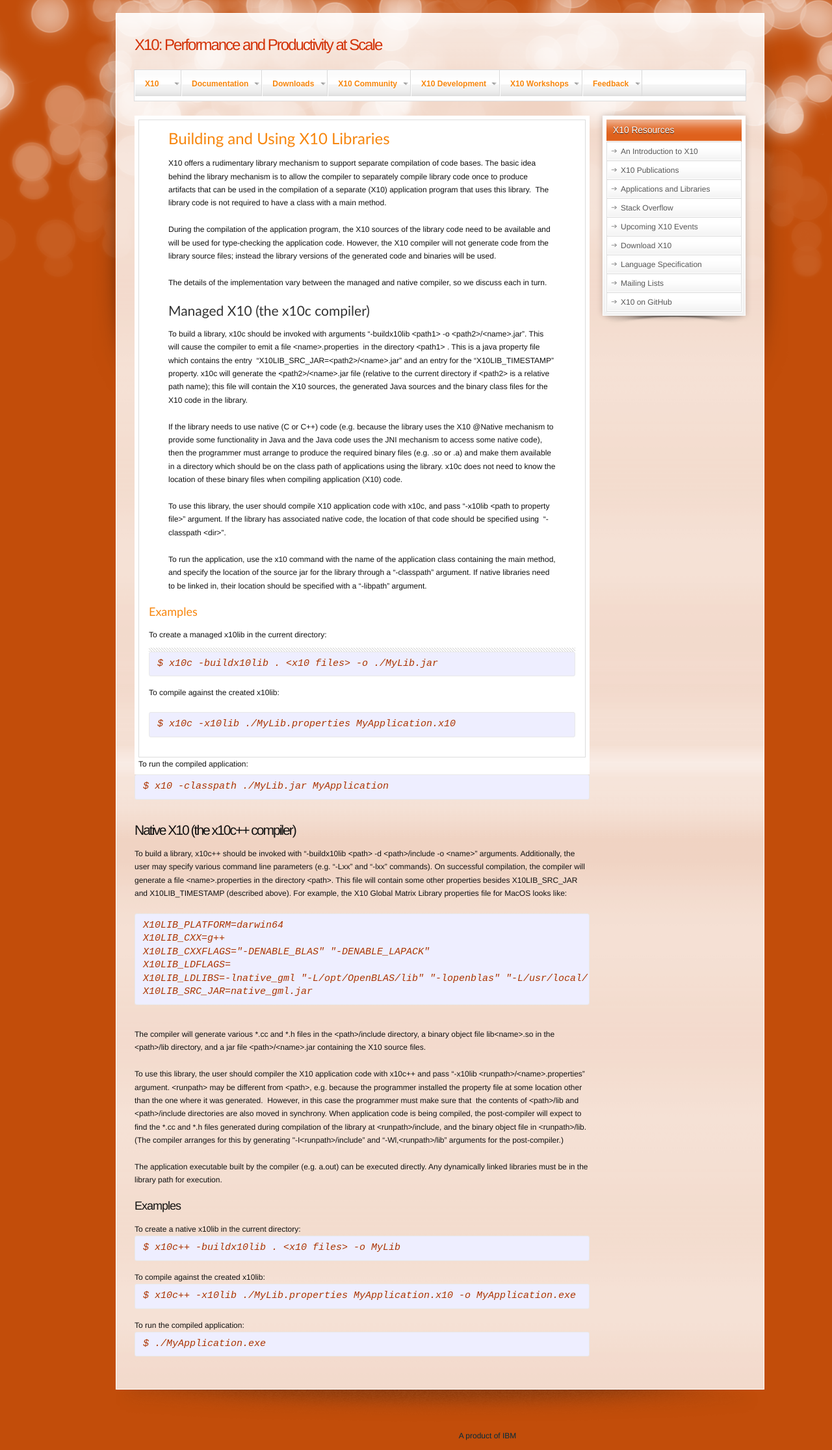
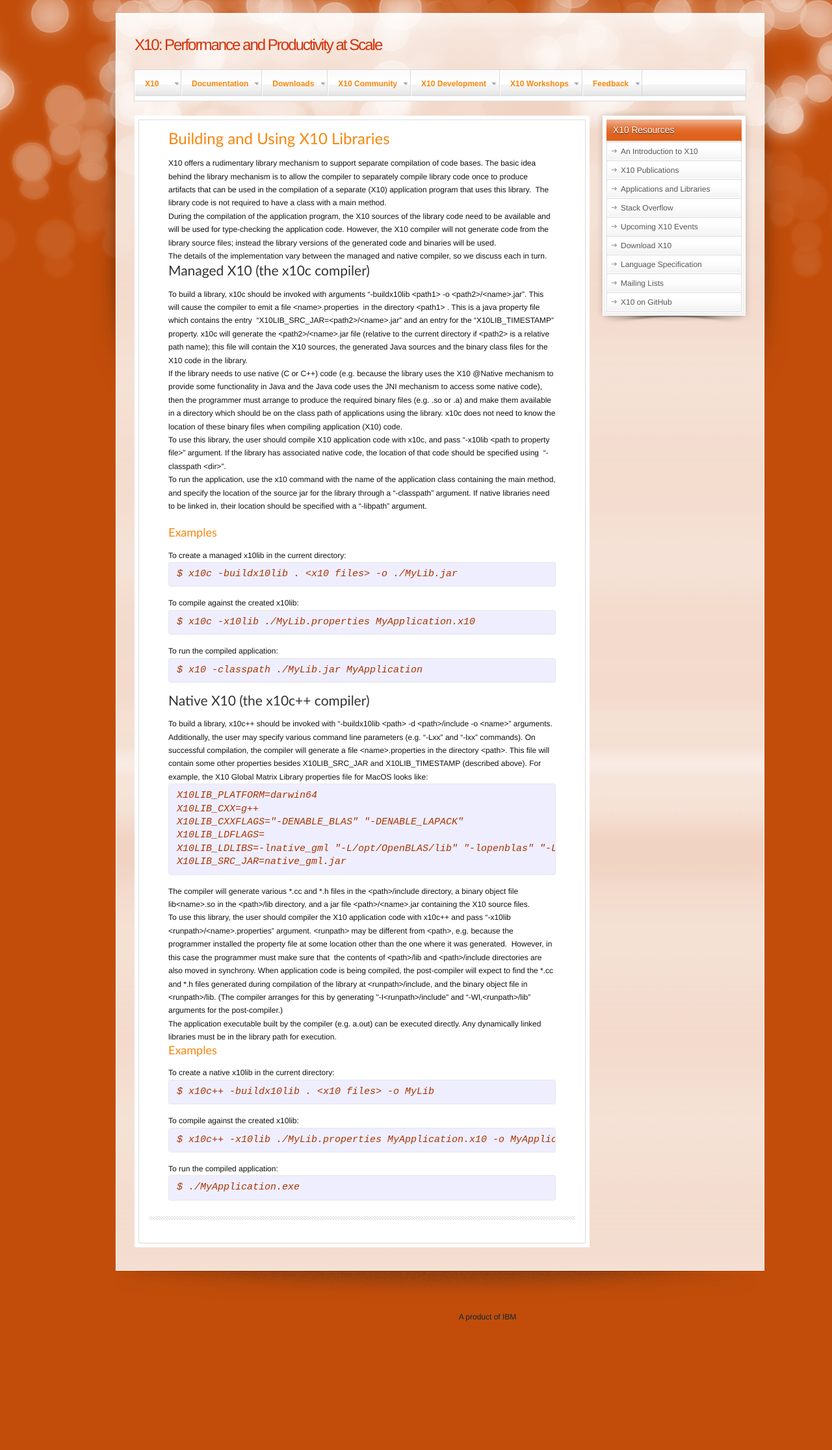
Before and after one commit to x10-lang/x10-lang.github.io, a Jekyll site: the page built from documentation/x10lib.html, in a window 1280 px wide. Shown: the whole page at 65% size. Built offline with Jekyll 4.4.1, drawn with Linux system fonts in a browser that asks for light colours; after the commit the page ends 2048 px from its top, so only the background shows below that.

Commit message:
remove superfluous divs

```diff
--- a/documentation/x10lib.html
+++ b/documentation/x10lib.html
@@ -9,112 +9,40 @@ redirect_from:
  - /articles/270.html
 ---
 <div>X10 offers a rudimentary library mechanism to support separate compilation of code bases. The basic idea behind the library mechanism is to allow the compiler to separately compile library code once to produce artifacts that can be used in the compilation of a separate (X10) application program that uses this library.&nbsp; The library code is not required to have a class with a main method.</div>
-<div>&nbsp;</div>
 <div>During the compilation of the application program, the X10 sources of the library code need to be available and will be used for type-checking the application code. However, the X10 compiler will not generate code from the library source files; instead the library versions of the generated code and binaries will be used.</div>
-<div>&nbsp;</div>
 <div>The details of the implementation vary between the managed and native compiler, so we discuss each in turn.</div>
-<div>&nbsp;</div>
+
 <h2>Managed X10 (the x10c compiler)</h2>
 <div>To build a library, x10c should be invoked with arguments <span>&ldquo;-buildx10lib &lt;path1&gt; -o &lt;path2&gt;/&lt;name&gt;.jar&rdquo;.</span> This will cause the compiler to emit a file &lt;name&gt;.properties&nbsp; in the directory &lt;path1&gt; . This is a java property file which contains the entry &nbsp;&ldquo;X10LIB_SRC_JAR=&lt;path2&gt;/&lt;name&gt;.jar&rdquo; and an entry for the &ldquo;X10LIB_TIMESTAMP&rdquo; property. x10c will generate the &lt;path2&gt;/&lt;name&gt;.jar file (relative to the current directory if &lt;path2&gt; is a relative path name); this file will contain the X10 sources, the generated Java sources and the binary class files for the X10 code in the library.&nbsp;</div>
-<div>&nbsp;</div>
+
 <div>If the library needs to use native (C or C++) code (e.g. because the library uses the X10 @Native mechanism to provide some functionality in Java and the Java code uses the JNI mechanism to access some native code), then the programmer must arrange to produce the required binary files (e.g. .so or .a) and make them available in a directory which should be on the class path of applications using the library. x10c does not need to know the location of these binary files when compiling application (X10) code.&nbsp;</div>
-<div>&nbsp;</div>
+
 <div>To use this library, the user should compile X10 application code with x10c, and pass &ldquo;-x10lib &lt;path to property file&gt;&rdquo; argument. If the library has associated native code, the location of that code should be specified using &nbsp;&ldquo;-classpath &lt;dir&gt;&rdquo;.&nbsp;</div>
-<div>&nbsp;</div>
+
 <div>To run the application, use the x10 command with the name of the application class containing the main method, and specify the location of the source jar for the library through a &ldquo;-classpath&rdquo; argument. If native libraries need to be linked in, their location should be specified with a &ldquo;-libpath&rdquo; argument.<br /><br /></div>
-</div>
-</div>
-<div>
 <h3>Examples</h3>
-</div>
-<div>
-<div>
 <div>To create a managed x10lib in the current directory:</div>
-</div>
-</div>
-</div>
-<div>
-<div>
-<div>
 <pre>$ x10c -buildx10lib . &lt;x10 files&gt; -o ./MyLib.jar</pre>
 <div>To compile against the created x10lib:</div>
-</div>
-</div>
-</div>
-</div>
-<div>
-<div>
-<div>
 <pre>$ x10c -x10lib ./MyLib.properties MyApplication.x10</pre>
-</div>
-</div>
-</div>
-</div>
-<div>
-<div>
-<div>
 <div>To run the compiled application:</div>
-</div>
-</div>
-</div>
-</div>
-<div>
-<div>
-<div>
 <pre>$ x10 -classpath ./MyLib.jar MyApplication</pre>
-</div>
-</div>
-</div>
-<div>
-<div>
-<div>
-<div>
-<div>
-<div>
-<div>&nbsp;</div>
+
 <h2>Native X10 (the x10c++ compiler)</h2>
 <div>To build a library, x10c++ should be invoked with &ldquo;-buildx10lib &lt;path&gt; -d &lt;path&gt;/include -o &lt;name&gt;&rdquo; arguments. Additionally, the user may specify various command line parameters (e.g. &ldquo;-Lxx&rdquo; and &ldquo;-lxx&rdquo; commands). On successful compilation, the compiler will generate a file &lt;name&gt;.properties in the directory &lt;path&gt;. This file will contain some other properties besides X10LIB_SRC_JAR and X10LIB_TIMESTAMP (described above). For example, the X10 Global Matrix Library properties file for MacOS looks like:</div>
-<div>&nbsp;</div>
+
 <pre>X10LIB_PLATFORM=darwin64<br />X10LIB_CXX=g++<br />X10LIB_CXXFLAGS="-DENABLE_BLAS" "-DENABLE_LAPACK"<br />X10LIB_LDFLAGS=<br />X10LIB_LDLIBS=-lnative_gml "-L/opt/OpenBLAS/lib" "-lopenblas" "-L/usr/local/lib" "-lgfortran"<br />X10LIB_SRC_JAR=native_gml.jar</pre>
-<div>&nbsp;</div>
+
 <div>The compiler will generate various *.cc and *.h files in the &lt;path&gt;/include directory, a binary object file lib&lt;name&gt;.so in the &lt;path&gt;/lib directory, and a jar file &lt;path&gt;/&lt;name&gt;.jar containing the X10 source files.</div>
-<div>&nbsp;</div>
+
 <div>To use this library, the user should compiler the X10 application code with x10c++ and pass &ldquo;-x10lib &lt;runpath&gt;/&lt;name&gt;.properties&rdquo; argument. &lt;runpath&gt; may be different from &lt;path&gt;, e.g. because the programmer installed the property file at some location other than the one where it was generated.&nbsp; However, in this case the programmer must make sure that &nbsp;the contents of &lt;path&gt;/lib and &lt;path&gt;/include directories are also moved in synchrony. When application code is being compiled, the post-compiler will expect to find the *.cc and *.h files generated during compilation of the library at &lt;runpath&gt;/include, and the binary object file in &lt;runpath&gt;/lib. (The compiler arranges for this by generating "-I&lt;runpath&gt;/include&rdquo; and &ldquo;-Wl,&lt;runpath&gt;/lib&rdquo; arguments for the post-compiler.)</div>
-<div>&nbsp;</div>
+
 <div>The application executable built by the compiler (e.g. a.out) can be executed directly. Any dynamically linked libraries must be in the library path for execution.</div>
-<div>&nbsp;</div>
-<div>
-<div>
+
 <h3>Examples</h3>
-</div>
-<div>
-<div>
 <div>To create a native x10lib in the current directory:</div>
-</div>
-</div>
-<div>
-<div>
-<div>
 <pre>$ x10c++ -buildx10lib . &lt;x10 files&gt; -o MyLib</pre>
 <div>To compile against the created x10lib:</div>
-</div>
-</div>
-</div>
-<div>
-<div>
-<div>
 <pre>$ x10c++ -x10lib ./MyLib.properties MyApplication.x10 -o MyApplication.exe</pre>
-</div>
-</div>
-</div>
-<div>
-<div>
-<div>
 <div>To run the compiled application:</div>
-</div>
-</div>
-</div>
-</div>
-<div>
 <pre>$ ./MyApplication.exe</pre>
-</div>
```
